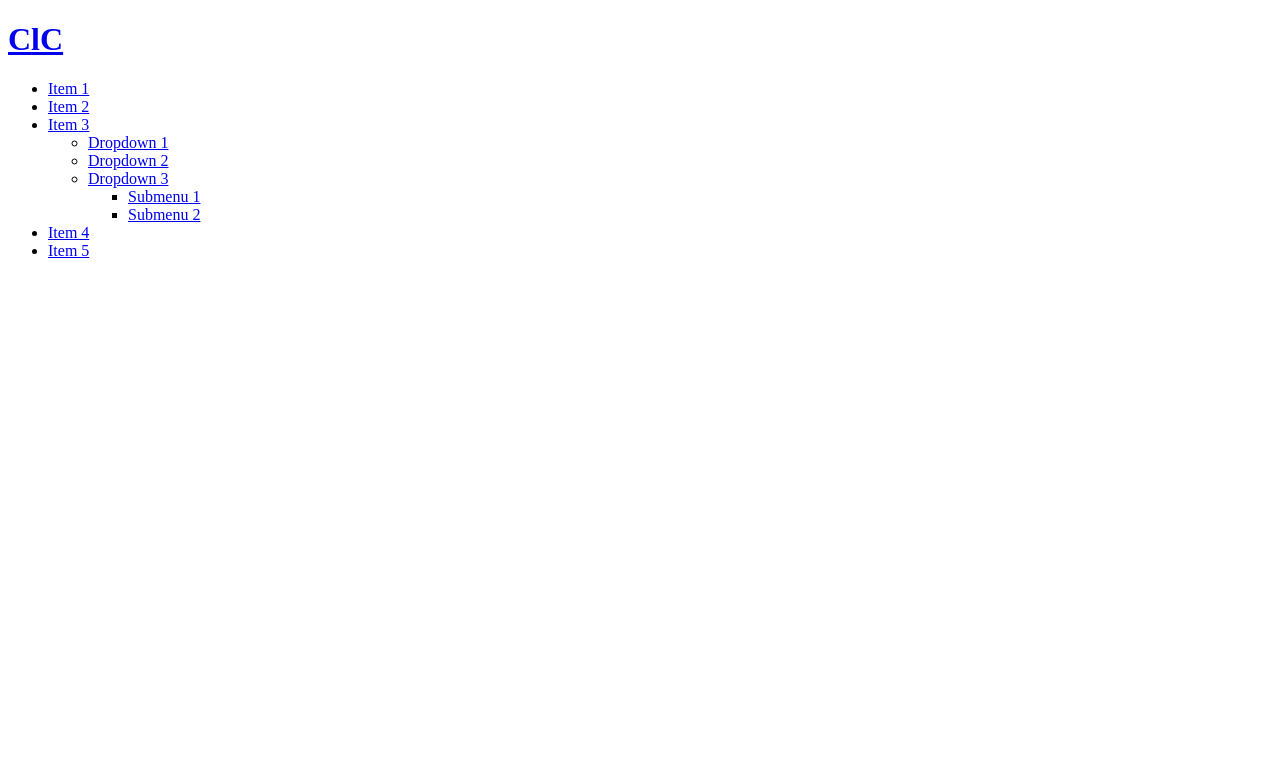
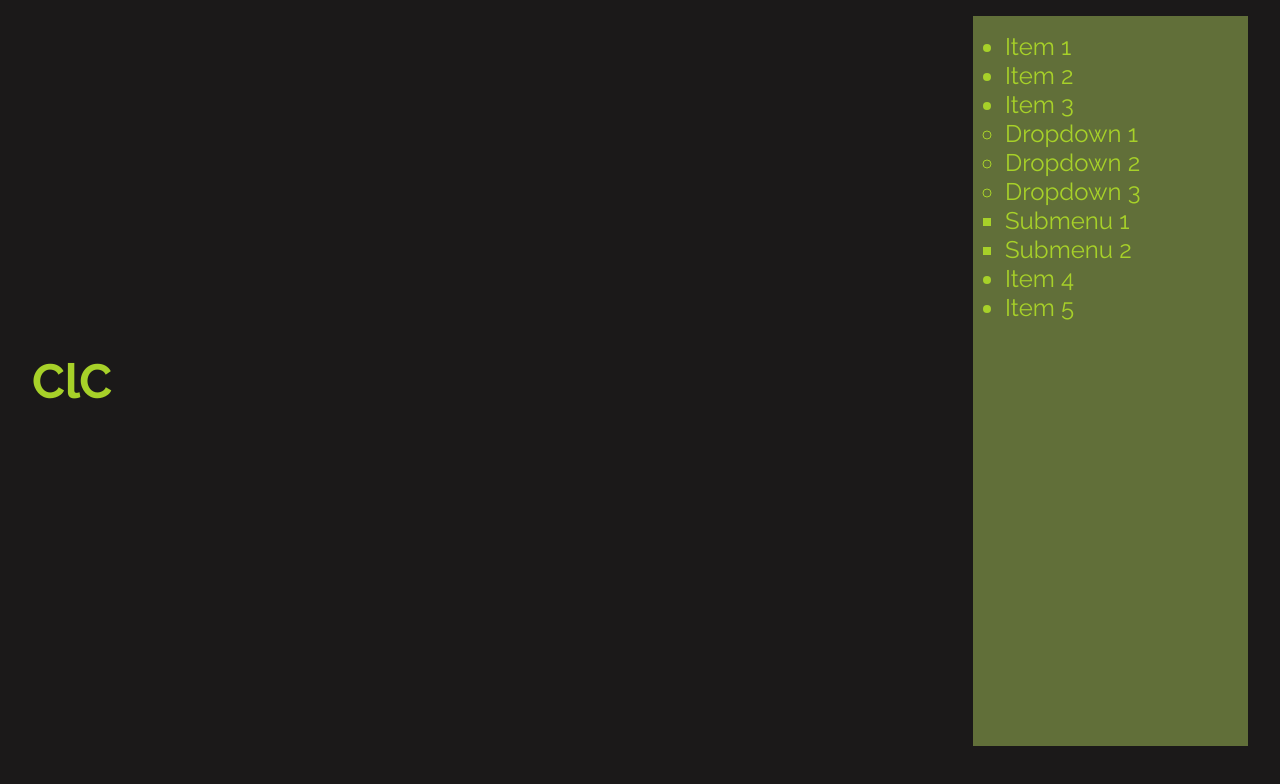
Before and after one commit to cecortes/NavBar_CssHtmlJsOnly, a website: page index.html in a window 1280 px wide. Drawn offline with nearby package versions, Linux system fonts and the light colour scheme.

Commit message:
modified:   src/css/index.style.css

```diff
--- a/src/css/index.style.css
+++ b/src/css/index.style.css
@@ -1,3 +1,56 @@
 /** Imports */
 @import url("https://fonts.googleapis.com/css2?family=Raleway:wght@100;300;400;700&display=swap");
 @import url("./node_modules/boxicons/css/boxicons.css");
+
+/** Variables */
+:root {
+  --color-pri: #a7d129;
+  --color-sec: #f8eeb4;
+  --color-bg: #1b1919;
+  --color-drk: #616f39;
+  --color-lgt: #cfee91;
+  --font-pri: "Raleway", sans-serif;
+  --font-icon: "boxicons";
+}
+
+/** Global */
+* {
+  margin: 0;
+  padding: 0;
+  box-sizing: border-box;
+}
+
+body {
+  font-family: var(--font-pri);
+  font-size: 18pt;
+  background-color: var(--color-bg);
+  color: var(--color-pri);
+}
+
+a {
+  text-decoration: none;
+  color: var(--color-pri);
+  transition: color 0.7s ease, background-color 0.5s ease;
+}
+
+a:hover {
+  background-color: var(--color-lgt);
+  color: var(--color-drk);
+}
+
+/** Header */
+
+#header {
+  display: flex;
+  justify-content: space-between;
+  align-items: center;
+  padding: 1rem 2rem;
+  background-color: var(--color-bg);
+}
+
+#nav {
+  width: 275px;
+  height: calc(100vh - 70px);
+  padding: 1rem 2rem;
+  background-color: var(--color-drk);
+}
```
